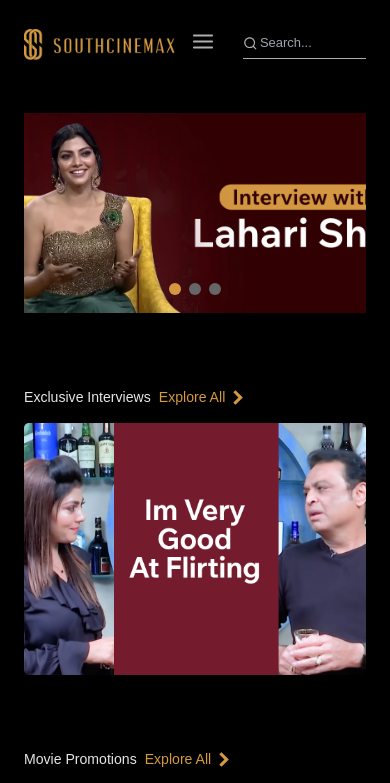
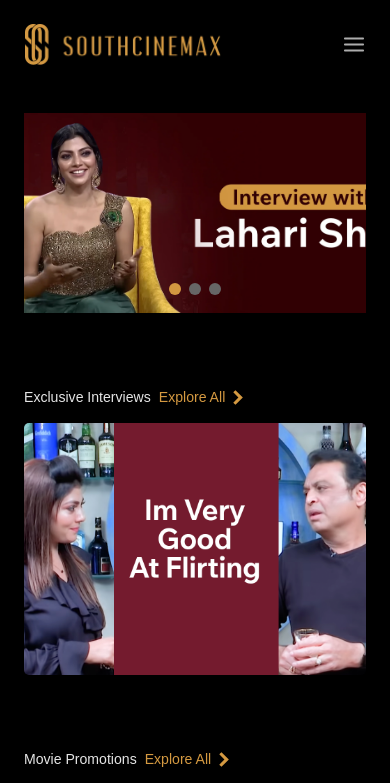
Before and after one commit to shreyaspangal-tekreant/southcinemax, a Next.js app: page / in a window 390 px wide. Shown: the top 783 px of the page. Built offline with nearby package versions, Linux system fonts and the light colour scheme; a web font is replaced by a local one.

Commit message:
fix: nav for mobile screens

```diff
--- a/components/main-nav.tsx
+++ b/components/main-nav.tsx
@@ -31,21 +31,8 @@ export default function MainNav() {
           </ul>
         </nav>
         <div className="flex items-center gap-7">
-            <div className="xl:hidden">
-              <DropdownMenu>
-                <DropdownMenuTrigger>
-                  <CgMenu className="w-[1.5rem] h-[1.8rem] text-[#ADADAD] cursor-pointer" />
-                </DropdownMenuTrigger>
-                <DropdownMenuContent>
-                  {navLinks.map((link, index) => (
-                    <DropdownMenuItem key={index} className="cursor-pointer">
-                      {link.name}
-                    </DropdownMenuItem>
-                  ))}
-                </DropdownMenuContent>
-              </DropdownMenu>
-            </div>
-            <div className="searchbar-block relative w-[7.69rem]">
+          <CgMenu className="lg:hidden w-[1.5rem] h-[1.8rem] text-[#ADADAD] cursor-pointer" />
+          <div className="searchbar-block hidden lg:block relative w-[7.69rem]">
             <RiSearchLine className="absolute top-[6px] text-[#ADADAD] w-[0.91rem] h-[0.91rem]" />
             <input className="border-0 outline-0 border-b-[1px] border-[#ADADAD] bg-transparent text-[#ADADAD] w-full text-[0.81rem] pl-[1.06rem] pb-[0.31rem]" placeholder="Search..." />
           </div>
```
Lines whose indentation alone changed are shown as unchanged.
